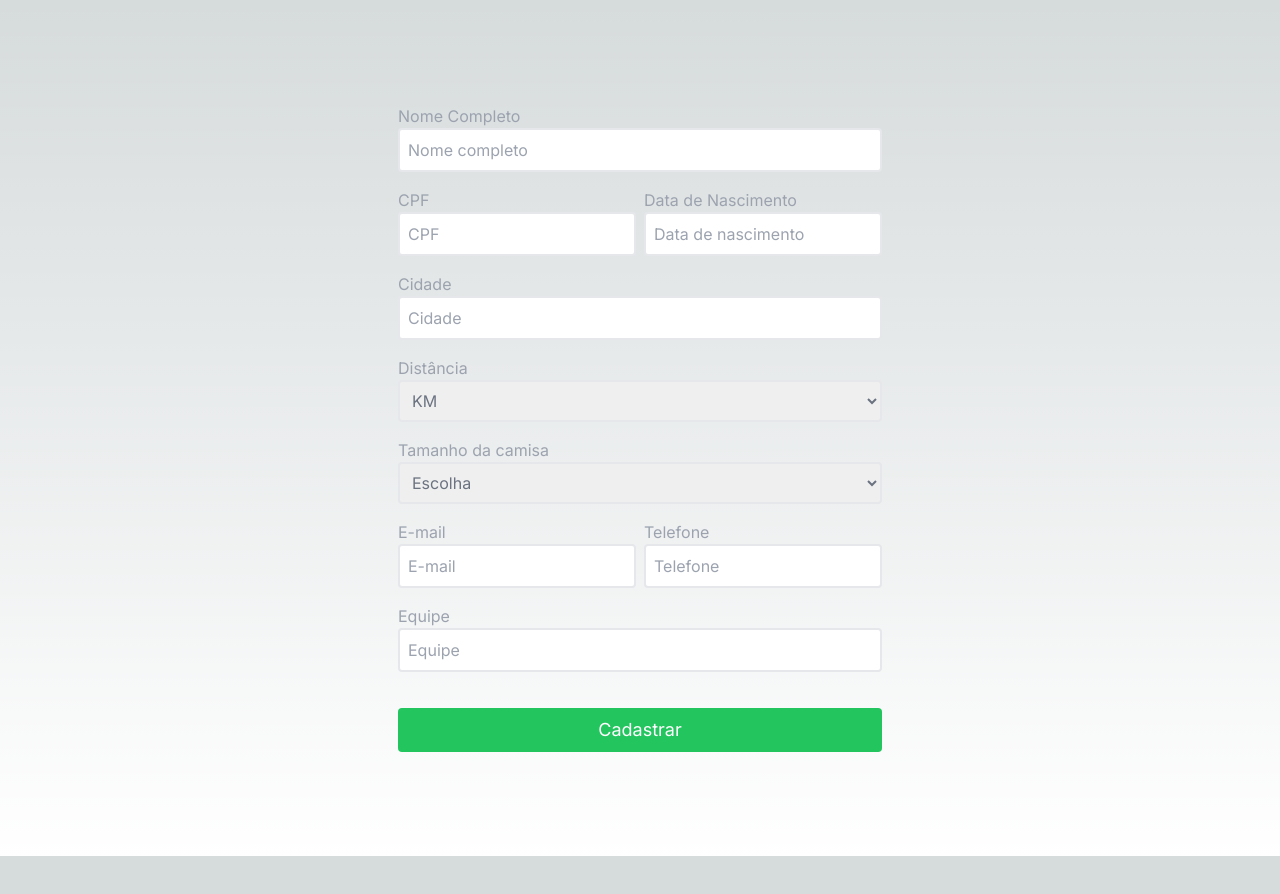
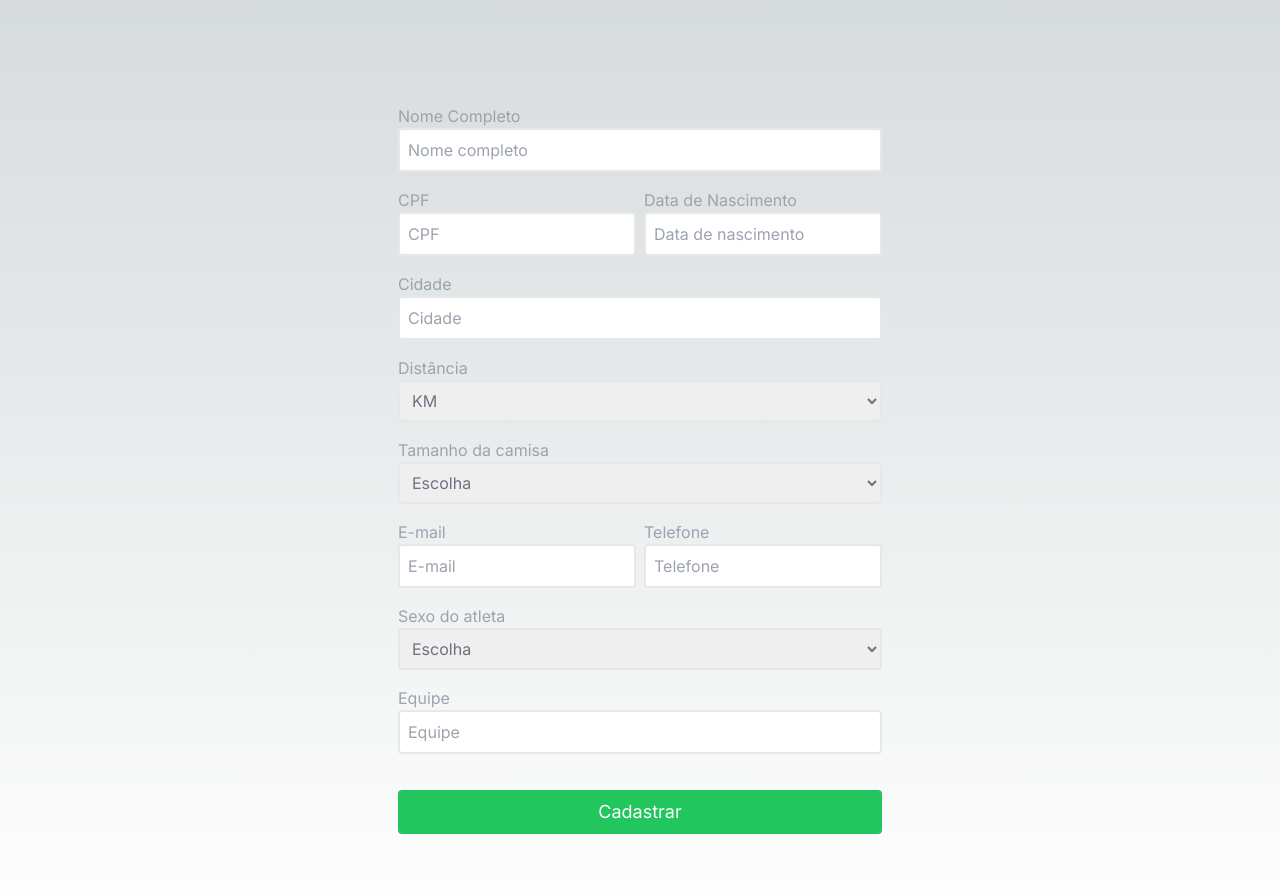
Before and after one commit to junioralcant/samas-trail-front, a Next.js app: page / in a window 1280 px wide. Shown: the top 894 px of the page. Before the commit the page ends 856 px from the top, so only its background shows below. Built offline with nearby package versions, Linux system fonts and the light colour scheme.

Commit message:
feat: add new data in user

```diff
--- a/src/app/page.tsx
+++ b/src/app/page.tsx
@@ -18,6 +18,7 @@ export type UserModel = {
   team: string;
   distance: string;
   shirtSize: string;
+  sex: string;
 };
 
 export default function Cadastro() {
@@ -30,6 +31,7 @@ export default function Cadastro() {
   const [errorInputDistance, setErrorInputDistance] = useState(false);
   const [errorInputShirtSize, setErrorInputShirtSize] =
     useState(false);
+  const [errorInputSex, setErrorInputSex] = useState(false);
   const [isLoading, setIsLoading] = useState(false);
 
   const {control, handleSubmit, setValue} = useForm<UserModel>();
@@ -96,11 +98,24 @@ export default function Cadastro() {
       toast.error('Informe o campo de Distância!');
       setErrorInputDistance(true);
       return;
+    } else {
+      setErrorInputDistance(false);
     }
+
     if (!data.shirtSize) {
       toast.error('Informe o tamanho da camisa!');
       setErrorInputShirtSize(true);
       return;
+    } else {
+      setErrorInputShirtSize(false);
+    }
+
+    if (!data.sex) {
+      toast.error('Informe o sexo do atleta!');
+      setErrorInputSex(true);
+      return;
+    } else {
+      setErrorInputSex(false);
     }
 
     try {
@@ -117,11 +132,12 @@ export default function Cadastro() {
           team: data.team || '',
           distance: data.distance,
           shirtSize: data.shirtSize,
+          sex: data.sex,
         },
         {headers: {'Content-Type': 'application/json'}}
       );
 
-      toast.success('Usuário cadastrado com sucesso!');
+      toast.success('Atleta cadastrado com sucesso!');
 
       setValue('name', '');
       setValue('cpf', '');
@@ -132,6 +148,7 @@ export default function Cadastro() {
       setValue('team', '');
       setValue('distance', '');
       setValue('shirtSize', '');
+      setValue('sex', '');
     } catch (error: any) {
       if (error.response.data.message === 'CPF already exists') {
         toast.error('CPF ja cadastrado!');
@@ -268,6 +285,24 @@ export default function Cadastro() {
           />
         </Row>
 
+        <Controller
+          name="sex"
+          control={control}
+          render={({field}) => (
+            <div className="flex flex-col w-full">
+              <label className="text-gray-400">Sexo do atleta</label>
+              <select
+                className={`p-2 rounded w-full text-gray-500 ${errorInputSex ? 'border-red-500 border-2' : 'border-2'}`}
+                {...field}
+              >
+                <option value="">Escolha</option>
+                <option value="M">M</option>
+                <option value="F">F</option>
+              </select>
+            </div>
+          )}
+        />
+
         <Input
           label="Equipe"
           name="team"
--- a/src/app/users/page.tsx
+++ b/src/app/users/page.tsx
@@ -4,11 +4,15 @@ import axios from 'axios';
 import {useEffect, useState} from 'react';
 import {UserModel} from '../page';
 import {toast} from 'react-toastify';
+import {Input} from '../components';
+import {useForm} from 'react-hook-form';
 
 type UserDTO = {id: string; paid: boolean} & UserModel;
 
 export default function Users() {
+  const {control, handleSubmit, setValue} = useForm<UserModel>();
   const [users, setUsers] = useState<UserDTO[]>([]);
+  const [searchCity, setSearchCity] = useState('');
 
   useEffect(() => {
     async function getUser() {
@@ -28,11 +32,31 @@ export default function Users() {
     getUser();
   }, []);
 
+  useEffect(() => {
+    const userFiltered = users.filter((user) => {
+      return user.city
+        .toLowerCase()
+        .includes(searchCity.trim().toLowerCase());
+    });
+    setUsers(userFiltered);
+  }, [searchCity]);
+
   return (
     <div className="flex flex-col items-center justify-center relative overflow-x-auto px-11">
       <h1 className="dark:text-white font-bold text-3xl my-7">
         Listagem de atletas
       </h1>
+
+      <Input
+        control={control}
+        name="search-city"
+        label="Buscar por Cidade"
+        placeholder="Pesquisar por Cidade"
+        className="w-56 mb-3"
+        value={searchCity}
+        onChange={(e) => setSearchCity(e.target.value)}
+      />
+
       <table className="w-full text-sm text-left rtl:text-right text-gray-500 dark:text-gray-400 ">
         <thead className="text-xs text-gray-700 uppercase bg-gray-50 dark:bg-gray-700 dark:text-gray-400">
           <tr>
```
